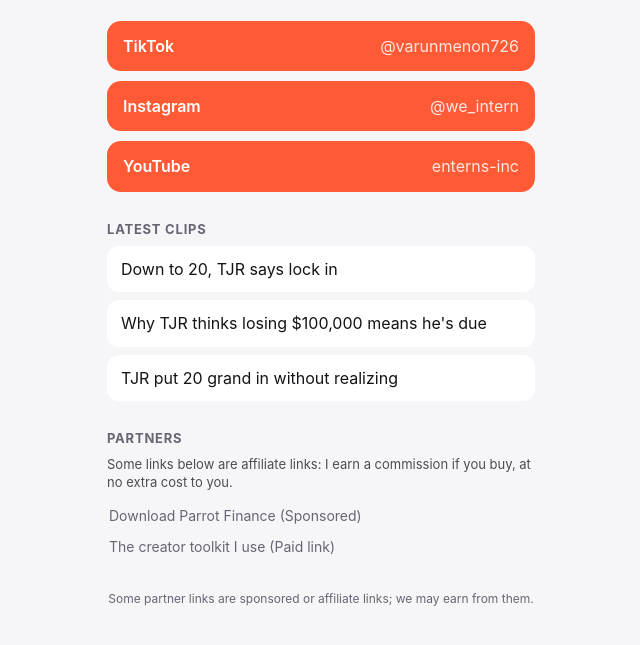
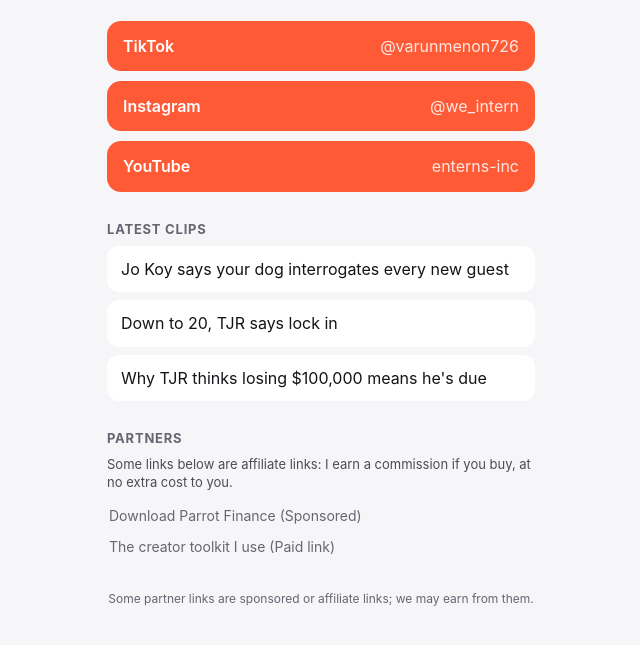
Before and after one commit to vm-blip/links, a plain HTML site: page index.html in a window 1280 px wide. Shown: the part 123-768 px from the top of the page, without its empty margins (319-959 px from the left). Drawn offline with Linux system fonts and the light colour scheme.

Commit message:
Update links 2026-11-20T13:10:00.340Z

```diff
--- a/index.html
+++ b/index.html
@@ -15,9 +15,9 @@ footer{color:var(--mut);font-size:12px;text-align:center;margin-top:28px}
 <a class="f" href="https://www.instagram.com/we_intern/" rel="noopener">Instagram<span>@we_intern</span></a>
 <a class="f" href="https://www.youtube.com/channel/UC98jlC7S3KTPB-LiTdwJEuA" rel="noopener">YouTube<span>enterns-inc</span></a>
 <h2>Latest clips</h2>
+<a class="c" href="https://www.instagram.com/we_intern/reel/Df9oH68hBJp/" rel="noopener">Jo Koy says your dog interrogates every new guest</a>
 <a class="c" href="https://www.instagram.com/we_intern/reel/DfwvWmugYZp/" rel="noopener">Down to 20, TJR says lock in</a>
 <a class="c" href="https://www.instagram.com/we_intern/reel/DfwRakNg5RU/" rel="noopener">Why TJR thinks losing $100,000 means he's due</a>
-<a class="c" href="https://www.instagram.com/we_intern/reel/DfugtmugEls/" rel="noopener">TJR put 20 grand in without realizing</a>
 <h2>Partners</h2>
 <p style="font-size:13px;opacity:.75;margin:0 0 8px">Some links below are affiliate links: I earn a commission if you buy, at no extra cost to you.</p>
 <a class="p" href="https://linkly.link/31Mhq" rel="noopener">Download Parrot Finance (Sponsored)</a>
```
